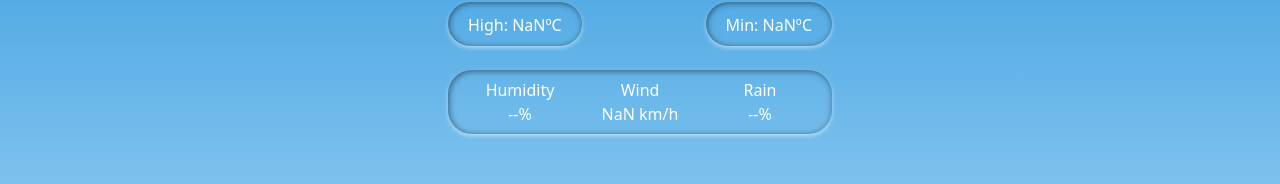
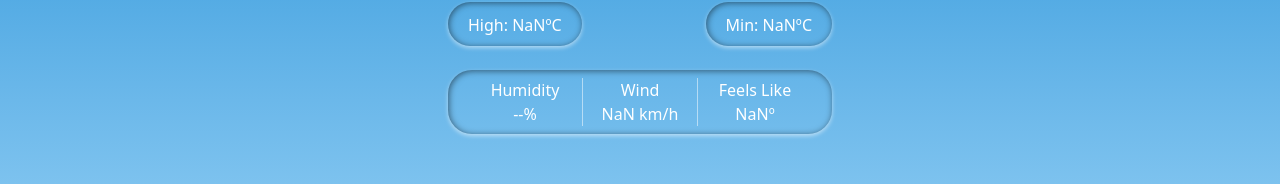
Before and after one commit to Radu-A/weather-app, a React (Vite) app: page / in a window 1280 px wide. Shown: the part 320-504 px from the top of the page. Built offline with nearby package versions, Linux system fonts and the light colour scheme; no server answers.

Commit message:
added/divide-x to extra

```diff
--- a/src/components/Banner.jsx
+++ b/src/components/Banner.jsx
@@ -19,9 +19,7 @@ export default function Banner({ weatherData }) {
   const tempMin = Math.round(weatherData?.main?.temp_min) ?? "--";
   const humidity = weatherData?.main?.humidity ?? "--";
   const wind = Math.round(weatherData?.wind?.speed) ?? "--";
-  const rain = weatherData?.rain
-    ? weatherData.rain["1h"] ?? weatherData.rain["3h"] ?? "--"
-    : "--";
+  const feels = Math.round(weatherData?.main?.feels_like) ?? "--";
 
   return (
     <section
@@ -67,9 +65,10 @@ export default function Banner({ weatherData }) {
       {/* Third line */}
       <article
         id="extra"
-        className="flex justify-between w-full max-w-sm text-center gap-4 px-5 py-2 rounded-3xl
+        className="flex justify-between w-full max-w-sm text-center px-5 py-2 rounded-3xl
             text-white
-            shadow-[inset_1px_1px_6px_rgba(0,0,0,0.5),0_2px_4px_rgba(255,255,255,0.5)]"
+            shadow-[inset_1px_1px_6px_rgba(0,0,0,0.5),0_2px_4px_rgba(255,255,255,0.5)]
+            divide-x divide-white/50"
       >
         <div className="flex-1 extra-item" id="humidity">
           <span>Humidity</span>
@@ -80,8 +79,8 @@ export default function Banner({ weatherData }) {
           <h3>{wind} km/h</h3>
         </div>
         <div className="flex-1 extra-item" id="rain">
-          <span>Rain</span>
-          <h3>{rain}%</h3>
+          <span>Feels Like</span>
+          <h3>{feels}º</h3>
         </div>
       </article>
     </section>
```
